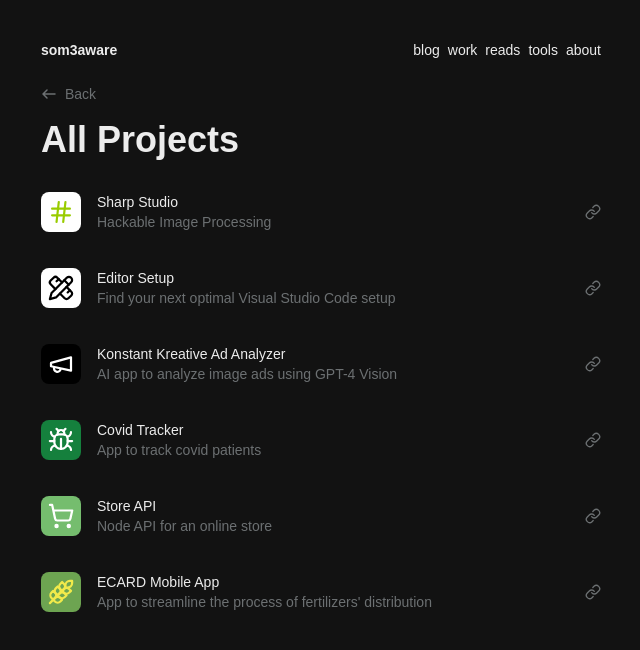
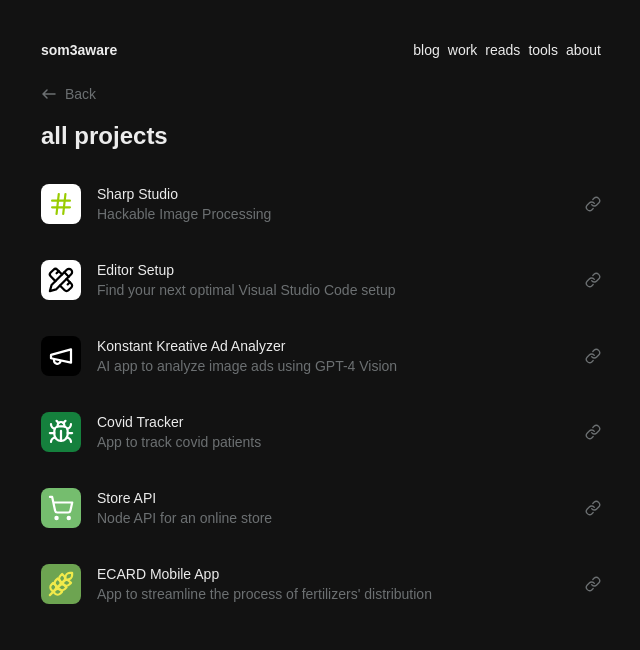
Before and after one commit to ahmedsomaa/my-portfolio, a Next.js app: page /projects in a window 1280 px wide. Shown: the top 650 px of the page, without its empty margins (319-959 px from the left). Built offline with nearby package versions, Linux system fonts and the light colour scheme; a web font is replaced by a local one.

Commit message:
refactor: Change font size to sm

```diff
--- a/src/components/PageSection.tsx
+++ b/src/components/PageSection.tsx
@@ -25,7 +25,7 @@ export const PageSection = ({
         <span className="font-semibold md:px-6">{title}</span>
       )}
       {pathname === '/projects' && (
-        <span className="text-4xl font-bold md:px-6 mb-6 md:mb-4">
+        <span className="text-2xl lowercase font-bold md:px-6 mb-6 md:mb-4">
           All Projects
         </span>
       )}
```
